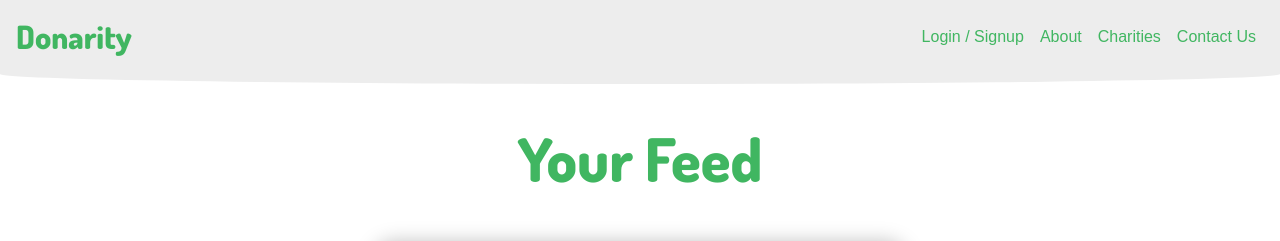
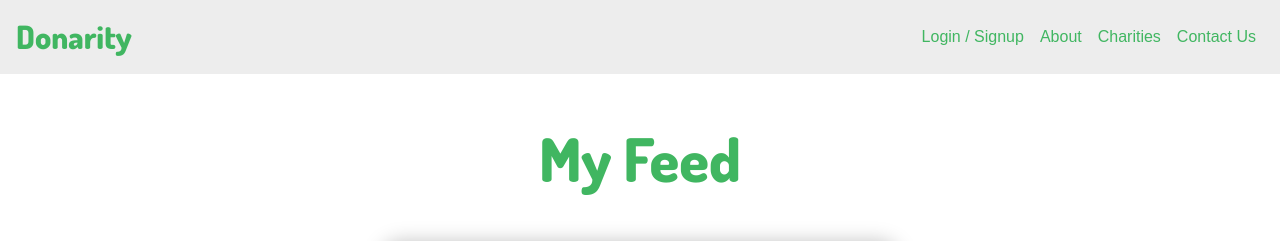
Before and after one commit to shnupta/donarity, a Next.js app: page /examples/feed-demo in a window 1280 px wide. Shown: the top 241 px of the page. Built offline with nearby package versions, Linux system fonts and the light colour scheme; no server answers; grey boxes are pictures that could not be loaded; a web font is replaced by a local one.

Commit message:
fixed navBar length

```diff
--- a/components/header.module.css
+++ b/components/header.module.css
@@ -48,7 +48,7 @@
 
 .curve {
   background-color:var(--donarity-light-gray);
-  width:100%;
+  width:auto;
   height:20px;
   border-bottom-left-radius:100%;
   border-bottom-right-radius:100%;
--- a/pages/examples/feed-demo.js
+++ b/pages/examples/feed-demo.js
@@ -10,14 +10,14 @@ export default function ComponentDemos() {
     return (
     <>
     <Head>
-        <title>Welcome to your feed</title>
+        <title>My Feed</title>
     </Head>
     <Layout>
             <section className={styles.component_title}>
-                <h1 style={{fontSize: '60px'}}>Your Feed</h1>
+                <h1 style={{fontSize: '60px'}}>My Feed</h1>
             </section>
-        <Row>
-            <Col sm={3} style={{paddingLeft:'5rem', paddingRight:'1rem'}}>
+        <Row style={{width:'100%', marginLeft:'0px', marginRight:'0px'}}>
+            <Col sm={3} style={{paddingLeft:'4rem', paddingRight:'1rem'}}>
                 <section className={styles.subscriptions}>
                 <h1>Your Charities</h1>
                 <ul>
```
